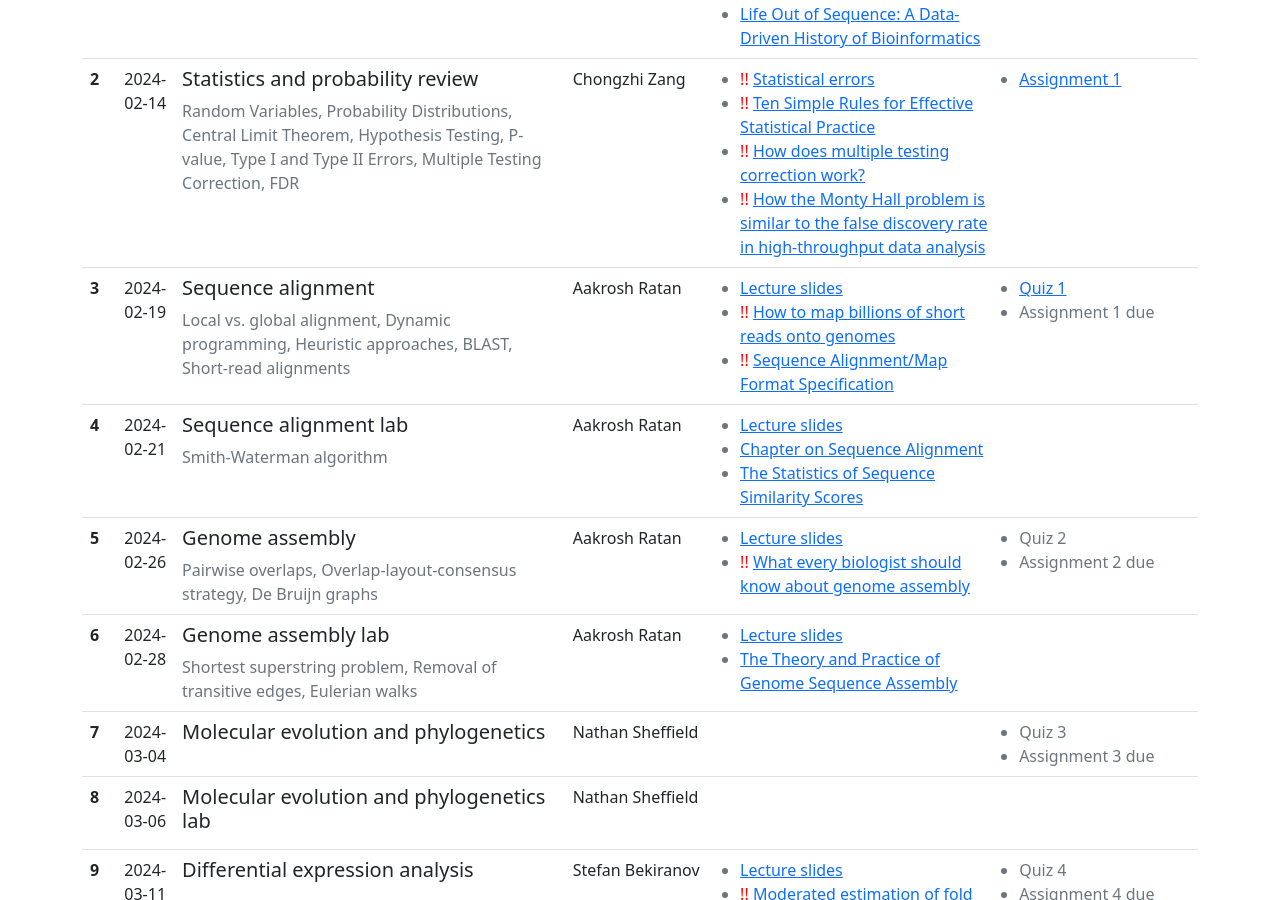
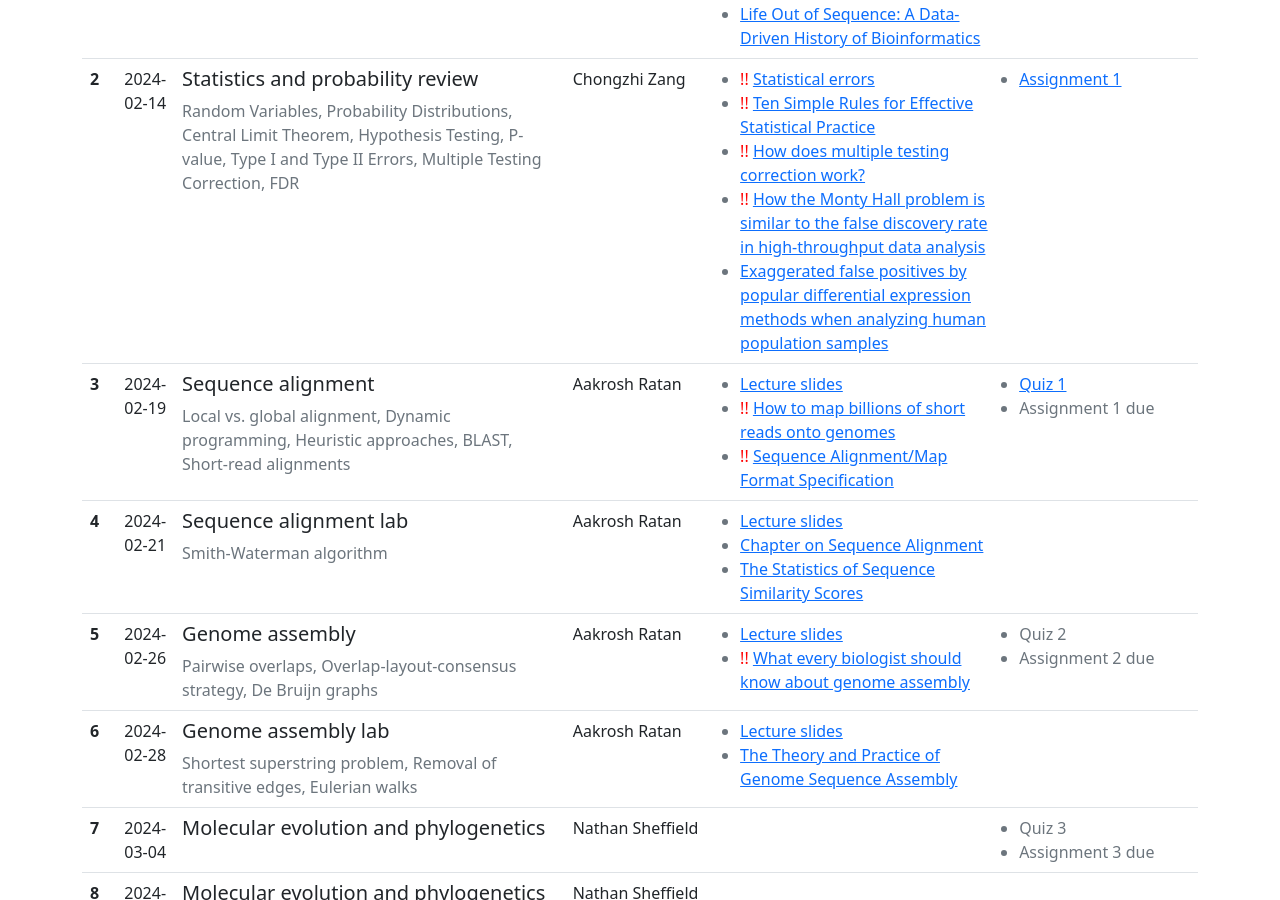
Before and after one commit to uvacobi/compbio2025, a Jekyll site: the page built from index.md, in a window 1280 px wide and 900 px high, scrolled down 708 px. Built offline with Jekyll 4.4.1, drawn with Linux system fonts in a browser that asks for light colours.

Commit message:
Update lectures.yaml

```diff
--- a/_data/lectures.yaml
+++ b/_data/lectures.yaml
@@ -38,6 +38,8 @@
       - url: https://www.nature.com/articles/s41587-023-01794-9
         title: How the Monty Hall problem is similar to the false discovery rate in high-throughput data analysis
         required: true
+      - url: https://genomebiology.biomedcentral.com/articles/10.1186/s13059-022-02648-4
+        title: Exaggerated false positives by popular differential expression methods when analyzing human population samples
     assignments:
       - title: Assignment 1
         url: resources/Assignment1.pdf
```
